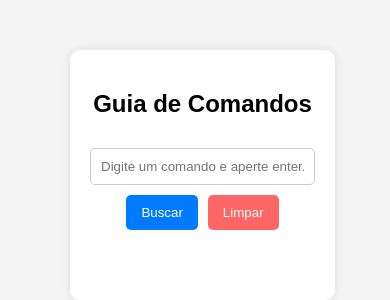
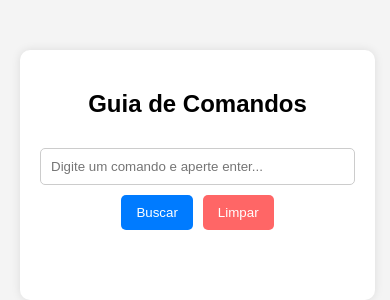
Before and after one commit to RoTaglia/guia-de-comandos-react, a React (Create React App) app: page / in a window 390 px wide. Shown: the top 300 px of the page. Built offline with nearby package versions, Linux system fonts and the light colour scheme.

Commit message:
mudança nos modulos

```diff
--- a/src/App.css
+++ b/src/App.css
@@ -4,64 +4,12 @@ body {
   margin: 50px;
   background-color: #f4f4f4;
 }
-.container {
-  background: white;
-  padding: 20px;
-  border-radius: 10px;
-  box-shadow: 0 0 10px rgba(0, 0, 0, 0.1);
-  max-width: 90%;
-  width: 450px;
-  min-height: 210px;
-  margin: auto;
-}
-input {
-  width: 100%;
-  padding: 10px;
-  margin: 10px 0;
-  border: 1px solid #ccc;
-  border-radius: 5px;
-  box-sizing: border-box;
-}
-button {
-  padding: 10px 15px;
-  border: none;
-  color: white;
-  border-radius: 5px;
-  cursor: pointer;
-}
-.search-btn {
-  background-color: #007bff;
-}
-.search-btn:hover {
-  background-color: #0056b3;
-}
-.clear-btn {
-  background-color: #ff6666;
-}
-.clear-btn:hover {
-  background-color: #cc0000;
-}
-.output {
-  margin-top: 20px;
-  font-weight: bold;
-}
-.output-cmd {
-  color: #008000;
-}
-.output-err {
-  color: #ff0000;
-}
-.button-container {
-  display: flex;
-  justify-content: center;
-  gap: 10px;
-}
 @media (max-width: 500px) {
   body {
       margin: 50px 20px;
   }
   .container {
-      width: 95%;
+      width: 90%;
       padding: 15px;
   }
 }
--- a/src/App.js
+++ b/src/App.js
@@ -1,56 +1,14 @@
 import './App.css';
-import { useState } from "react";
-
-const commands = {
-    'ls': 'Lista o conteúdo de um diretório.<br>Exemplo: ls /home/usuario',
-    'cd': 'Altera o diretório de trabalho.<br>Exemplo: cd /home',
-    'pwd': 'Exibe o diretório atual de trabalho.',
-    'mkdir': 'Cria um novo diretório.<br>Exemplo: mkdir nova_pasta',
-    'rm': 'Remove arquivos ou diretórios.<br>Exemplo: rm arquivo.txt',
-    'help': 'Comandos possíveis: cd, ls, mkdir, pwd e rm.'
-};
+import useCommandProcessor from "./hooks/useComandProcessor";
+import useAppStyles from "./hooks/useAppStyles";
 
 export default function App() {
-    const [command, setCommand] = useState("");
-    const [output, setOutput] = useState("");
-
-    const processCommand = () => {
-        const trimmedCommand = command.trim().toLowerCase();
-
-        if (trimmedCommand === "") {
-            setOutput('<span class="output-err">Por favor, insira um comando válido.<br>Para ajuda, escreva "help"</span>');
-            return;
-        }
-
-        if (commands[trimmedCommand]) {
-            if (trimmedCommand === 'help') {
-                setOutput(`<span class="output-cmd">${commands[trimmedCommand]}</span>`);
-            } else {
-                setOutput(`<span class="output-cmd">${trimmedCommand}: ${commands[trimmedCommand]}</span>`);
-            }
-        } else {
-            setOutput('<span class="output-err">Comando não encontrado.<br>Para ajuda, escreva "help"</span>');
-        }
-    };
+    const { command, setCommand, output, processCommand, clearOutput } = useCommandProcessor();
+    const styles = useAppStyles();
 
     return (
-        <div style={{
-            fontFamily: "Arial, sans-serif",
-            textAlign: "center",
-            margin: "50px",
-            backgroundColor: "#f4f4f4",
-            height: "100vh"
-        }}>
-            <div style={{
-                background: "white",
-                padding: "20px",
-                borderRadius: "10px",
-                boxShadow: "0 0 10px rgba(0, 0, 0, 0.1)",
-                maxWidth: "90%",
-                width: "450px",
-                minHeight: "210px",
-                margin: "auto"
-            }}>
+        <div style={styles.container}>
+            <div style={styles.innerContainer}>
                 <h2>Guia de Comandos</h2>
                 <input
                     type="text"
@@ -58,45 +16,29 @@ export default function App() {
                     onChange={(e) => setCommand(e.target.value)}
                     onKeyDown={(e) => e.key === "Enter" && processCommand()}
                     placeholder="Digite um comando e aperte enter..."
-                    style={{
-                        width: "100%",
-                        padding: "10px",
-                        margin: "10px 0",
-                        border: "1px solid #ccc",
-                        borderRadius: "5px",
-                        boxSizing: "border-box"
-                    }}
+                    style={styles.input}
                 />
-                <div style={{ display: "flex", justifyContent: "center", gap: "10px" }}>
+                <div style={styles.buttonContainer}>
                     <button
                         onClick={processCommand}
-                        style={{
-                            padding: "10px 15px",
-                            border: "none",
-                            color: "white",
-                            borderRadius: "5px",
-                            cursor: "pointer",
-                            backgroundColor: "#007bff"
-                        }}
+                        style={{ ...styles.button, ...styles.searchButton }}
                     >
                         Buscar
                     </button>
                     <button
-                        onClick={() => { setCommand(""); setOutput(""); }}
-                        style={{
-                            padding: "10px 15px",
-                            border: "none",
-                            color: "white",
-                            borderRadius: "5px",
-                            cursor: "pointer",
-                            backgroundColor: "#ff6666"
-                        }}
+                        onClick={clearOutput}
+                        style={{ ...styles.button, ...styles.clearButton }}
                     >
                         Limpar
                     </button>
                 </div>
-                <div style={{ marginTop: "20px", fontWeight: "bold" }}>
-                    <span dangerouslySetInnerHTML={{ __html: output }}></span>
+                <div style={styles.output}>
+                    {output.text.split("\n").map((line, index) => (
+                        <span key={index} style={output.isError ? styles.outputErr : styles.outputCmd}>
+                            {line}
+                            <br />
+                        </span>
+                    ))}
                 </div>
             </div>
         </div>
--- /dev/null
+++ b/src/hooks/useAppStyles.js
@@ -0,0 +1,66 @@
+const useAppStyles = () => ({
+    body: {
+        fontFamily: "Arial, sans-serif",
+        textAlign: "center",
+        margin: "50px",
+        backgroundColor: "#f4f4f4",
+    },
+    container: {
+        background: "#fff",
+        padding: "20px",
+        borderRadius: "10px",
+        boxShadow: "0 0 10px rgba(0, 0, 0, 0.1)",
+        maxWidth: "90%",
+        width: "450px",
+        minHeight: "210px",
+        margin: "auto",
+    },
+    input: {
+        width: "100%",
+        padding: "10px",
+        margin: "10px 0",
+        border: "1px solid #ccc",
+        borderRadius: "5px",
+        boxSizing: "border-box",
+    },
+    button: {
+        padding: "10px 15px",
+        border: "none",
+        color: "#fff",
+        borderRadius: "5px",
+        cursor: "pointer",
+    },
+    searchButton: {
+        backgroundColor: "#007bff",
+        transition: "background-color 0.3s",
+    },
+    searchButtonHover: {
+        backgroundColor: "#0056b3",
+    },
+    clearButton: {
+        backgroundColor: "#ff6666",
+        transition: "background-color 0.3s",
+    },
+    clearButtonHover: {
+        backgroundColor: "#cc0000",
+    },
+    output: {
+        marginTop: "20px",
+        fontWeight: "bold",
+    },
+    outputCmd: {
+        color: "#008000",
+        fontWeight: "bold",
+    },
+    outputErr: {
+        color: "#ff0000",
+        fontWeight: "bold",
+    },
+    buttonContainer: {
+        display: "flex",
+        justifyContent: "center",
+        gap: "10px",
+    },
+  });
+
+export default useAppStyles;
--- /dev/null
+++ b/src/hooks/useComandProcessor.js
@@ -0,0 +1,43 @@
+import { useState } from "react";
+
+const useCommandProcessor = () => {
+    const [command, setCommand] = useState("");
+    const [output, setOutput] = useState({ text: "", isError: false });
+
+    const commands = {
+        'ls': 'Lista o conteúdo de um diretório.\nExemplo: ls /home/usuario',
+        'cd': 'Altera o diretório de trabalho.\nExemplo: cd /home',
+        'pwd': 'Exibe o diretório atual de trabalho.',
+        'mkdir': 'Cria um novo diretório.\nExemplo: mkdir nova_pasta',
+        'rm': 'Remove arquivos ou diretórios.\nExemplo: rm arquivo.txt',
+        'help' : 'Comandos possíveis: cd, ls, mkdir, pwd e rm.'
+    };
+
+    const formatOutput = (text, isError = false) => ({ text, isError });
+
+    const processCommand = () => {
+        const trimmedCommand = command.trim().toLowerCase();
+
+        if (!trimmedCommand) {
+            setOutput(formatOutput("Por favor, insira um comando válido.\nPara ajuda, escreva 'help'", true));
+            return;
+        }
+
+        if (trimmedCommand === 'help') {
+            setOutput(formatOutput(commands[trimmedCommand]));
+        } else {
+            setOutput(commands[trimmedCommand]
+                ? formatOutput(`${trimmedCommand}: ${commands[trimmedCommand]}`)
+                : formatOutput("Comando não encontrado. Para ajuda, escreva 'help'", true));
+        }
+    };
+
+    const clearOutput = () => {
+        setCommand("");
+        setOutput({ text: "", isError: false });
+    };
+
+    return { command, setCommand, output, processCommand, clearOutput };
+};
+
+export default useCommandProcessor;
```
Also changed, not shown: 1 other file (tests, documents, lock files or other folders).
